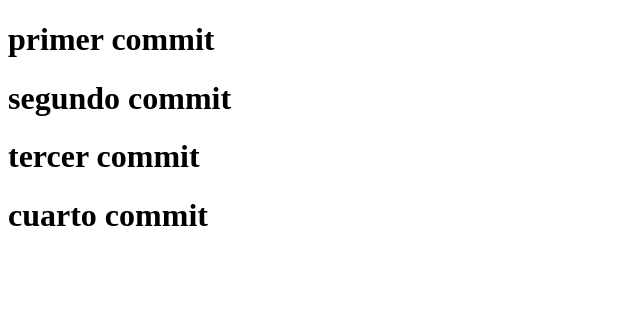
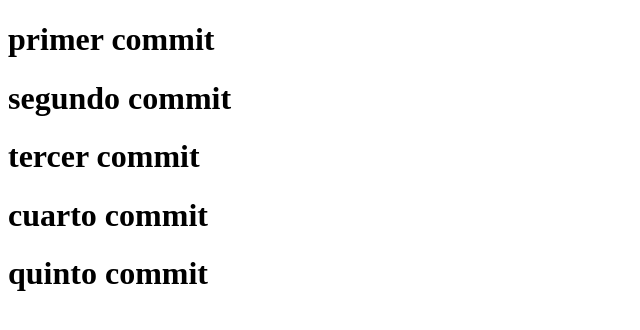
Before and after one commit to DaruKeshi/pagina_git_miercoles, a plain HTML site: page index.html in a window 1280 px wide. Shown: the whole page, without its empty margins (0-640 px from the left). Drawn offline with Linux system fonts and the light colour scheme.

Commit message:
quinto commit

```diff
--- a/index.html
+++ b/index.html
@@ -10,5 +10,6 @@
     <h1>segundo commit</h1>
     <h1>tercer commit</h1>
     <h1>cuarto commit</h1>
+    <h1>quinto commit</h1>
 </body>
 </html>
```
